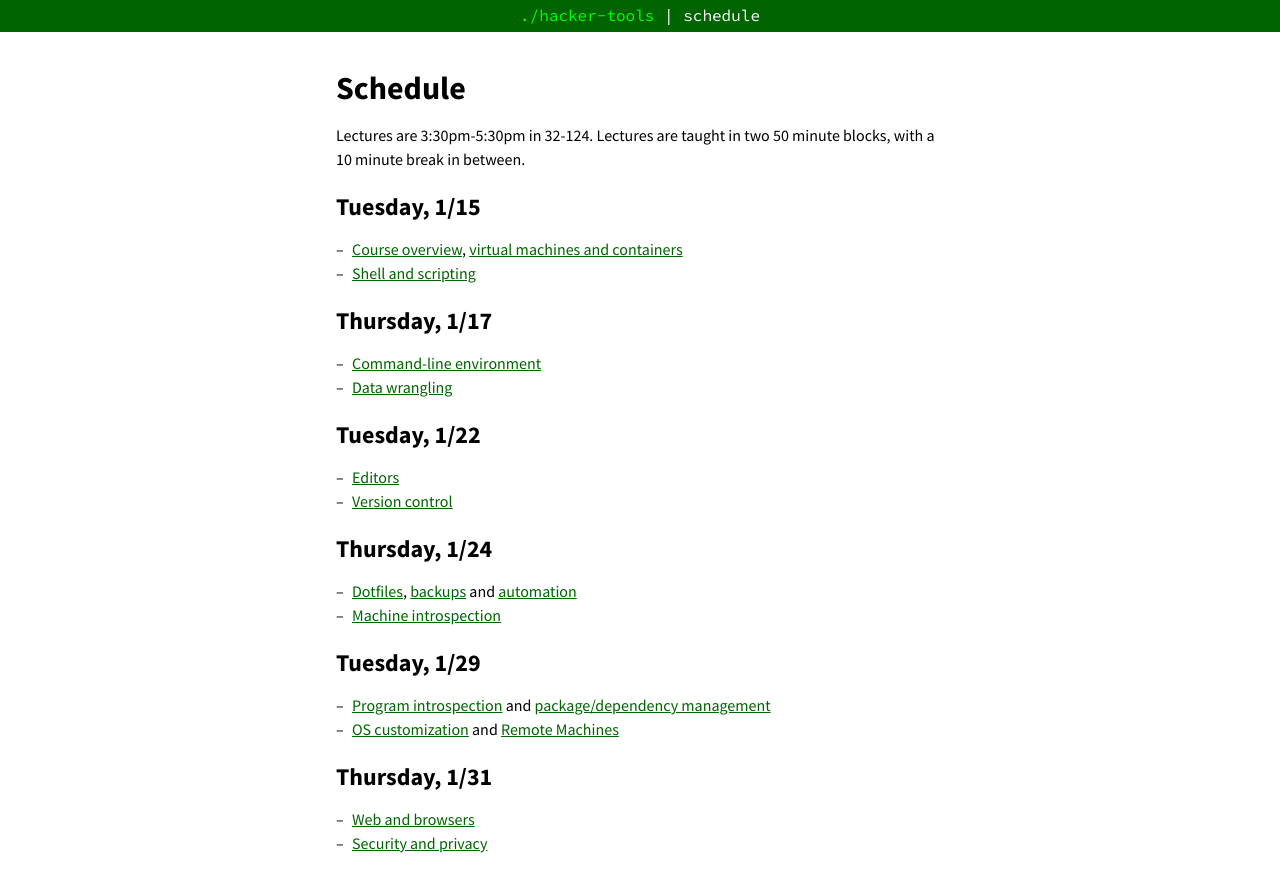
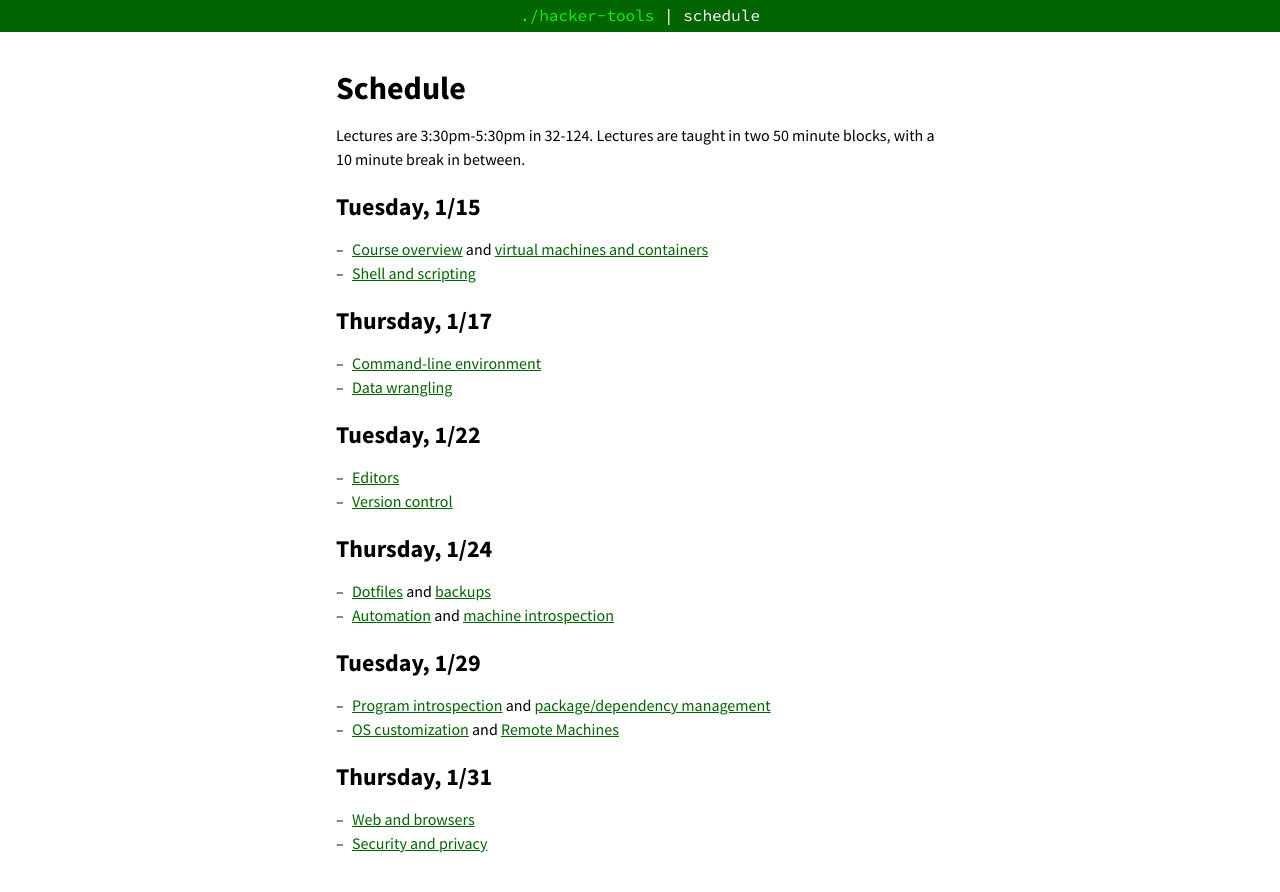
Before and after one commit to missing-semester-cn/missing-semester-cn.github.io, a Jekyll site: the page built from schedule.md, in a window 1280 px wide. Shown: the top 892 px of the page. Built offline with Jekyll 4.4.1, drawn with Linux system fonts in a browser that asks for light colours.

Commit message:
Update schedule

```diff
--- a/schedule.md
+++ b/schedule.md
@@ -8,7 +8,7 @@ blocks, with a 10 minute break in between.
 
 # Tuesday, 1/15
 
-- [Course overview](/course-overview/), [virtual machines and containers](/virtual-machines/)
+- [Course overview](/course-overview/) and [virtual machines and containers](/virtual-machines/)
 - [Shell and scripting](/shell/)
 
 # Thursday, 1/17
@@ -23,8 +23,8 @@ blocks, with a 10 minute break in between.
 
 # Thursday, 1/24
 
-- [Dotfiles](/dotfiles/), [backups](/backups/) and [automation](/automation/)
-- [Machine introspection](/machine-introspection/)
+- [Dotfiles](/dotfiles/) and [backups](/backups/)
+- [Automation](/automation/) and [machine introspection](/machine-introspection/)
 
 # Tuesday, 1/29
 - [Program introspection](/program-introspection/) and [package/dependency management](/package-management/)
```
